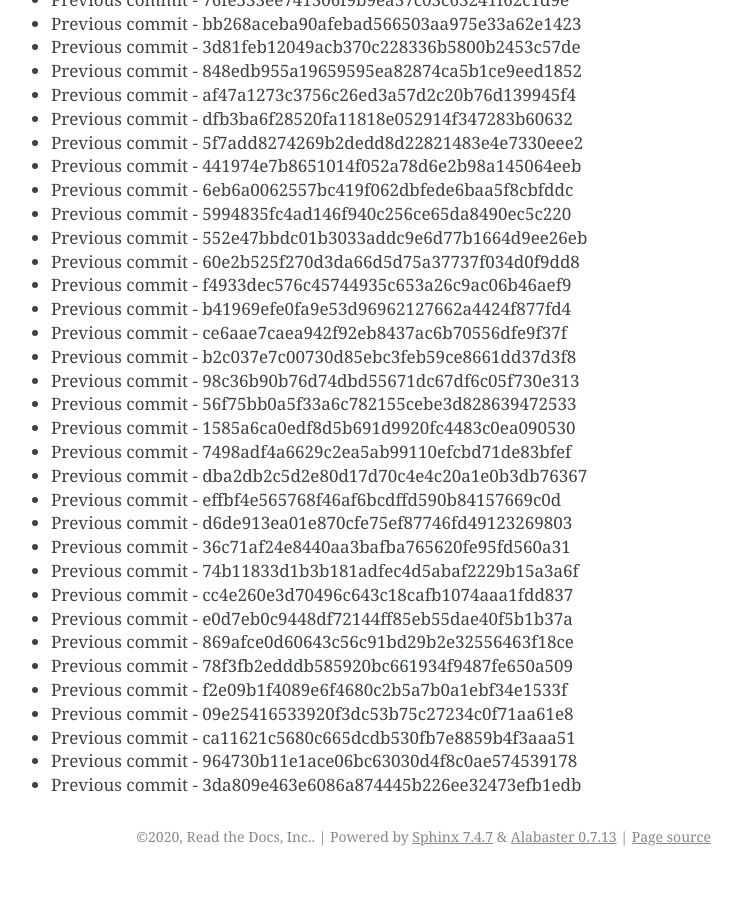
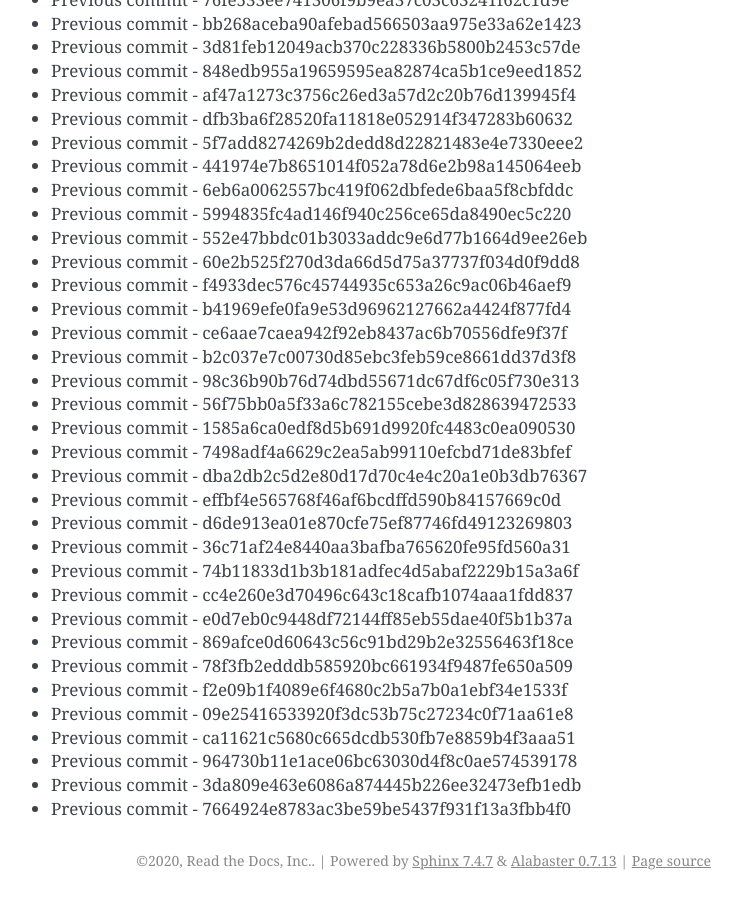
Before and after one commit to readthedocs/rtd-git-stresstest, a Sphinx documentation site: the page built from docs/updates.rst, in a window 1280 px wide and 900 px high, scrolled down 95510 px. Shown: the whole window, without its empty margins (399-1141 px from the left). Built offline with Sphinx 7.4.7, drawn with Linux system fonts in a browser that asks for light colours; before the commit the page ends 96386 px from its top, so only the background shows below that.

Commit message:
Generating commit from previous: 7664924e8783ac3be59be5437f931f13a3fbb4f0

```diff
--- a/docs/updates.rst
+++ b/docs/updates.rst
@@ -4045,3 +4045,4 @@ It can be tested for any performance characteristics.
 * Previous commit - ca11621c5680c665dcdb530fb7e8859b4f3aaa51
 * Previous commit - 964730b11e1ace06bc63030d4f8c0ae574539178
 * Previous commit - 3da809e463e6086a874445b226ee32473efb1edb
+* Previous commit - 7664924e8783ac3be59be5437f931f13a3fbb4f0
```
